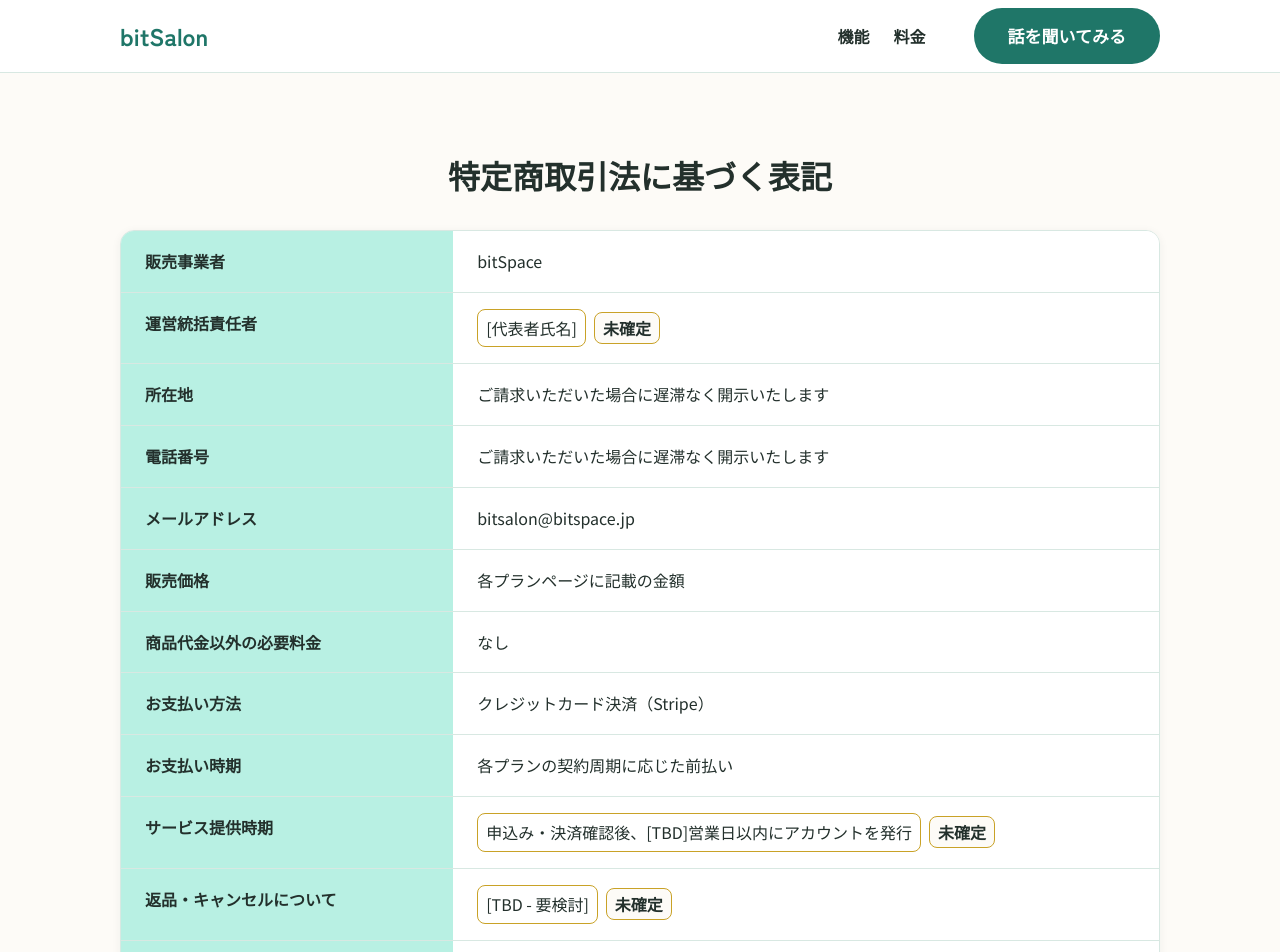
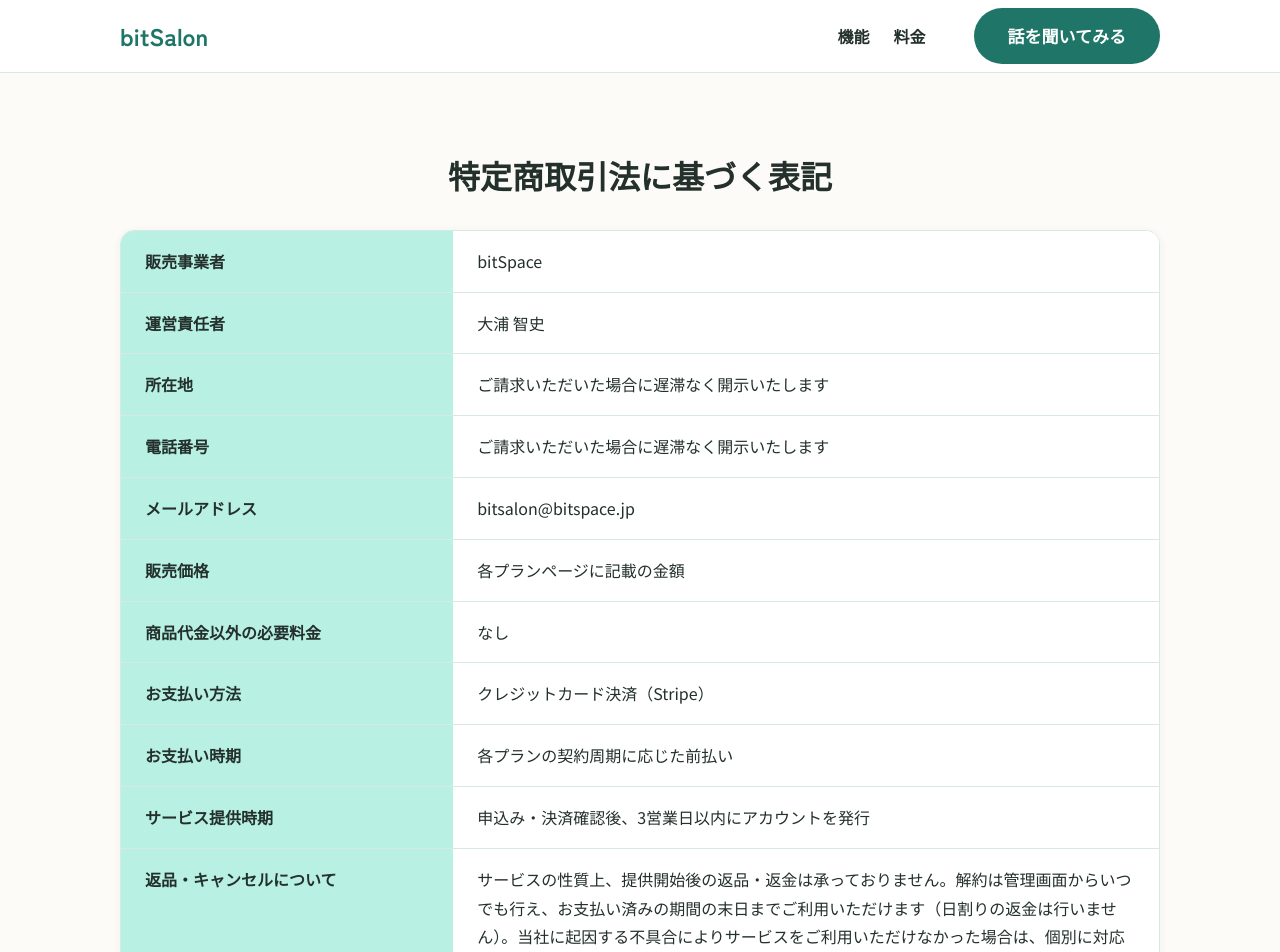
Before and after one commit to ohura-bitspace/bitsalon-lp, a React (Vite) app: page /tokushoho in a window 1280 px wide. Shown: the top 952 px of the page. Built offline with nearby package versions, Linux system fonts and the light colour scheme; no server answers.

Commit message:
特商法表記関連の文言を修正しました。

```diff
--- a/src/pages/TokushohoPage.tsx
+++ b/src/pages/TokushohoPage.tsx
@@ -7,7 +7,7 @@
 
 const rows: Row[] = [
   { label: '販売事業者', value: 'bitSpace' },
-  { label: '運営統括責任者', value: '[代表者氏名]' },
+  { label: '運営責任者', value: '大浦 智史' },
   { label: '所在地', value: 'ご請求いただいた場合に遅滞なく開示いたします' },
   { label: '電話番号', value: 'ご請求いただいた場合に遅滞なく開示いたします' },
   { label: 'メールアドレス', value: 'bitsalon@bitspace.jp' },
@@ -15,8 +15,14 @@
   { label: '商品代金以外の必要料金', value: 'なし' },
   { label: 'お支払い方法', value: 'クレジットカード決済（Stripe）' },
   { label: 'お支払い時期', value: '各プランの契約周期に応じた前払い' },
-  { label: 'サービス提供時期', value: '申込み・決済確認後、[TBD]営業日以内にアカウントを発行' },
-  { label: '返品・キャンセルについて', value: '[TBD - 要検討]' },
+  { label: 'サービス提供時期', value: '申込み・決済確認後、3営業日以内にアカウントを発行' },
+  {
+    label: '返品・キャンセルについて',
+    value:
+      'サービスの性質上、提供開始後の返品・返金は承っておりません。解約は管理画面からいつでも行え、'
+      + 'お支払い済みの期間の末日までご利用いただけます（日割りの返金は行いません）。'
+      + '当社に起因する不具合によりサービスをご利用いただけなかった場合は、個別に対応いたします。',
+  },
   { label: '動作環境', value: 'LINEアプリが利用可能なスマートフォン、または管理画面用のWebブラウザ' },
   { label: '事業者の種別', value: '個人事業主' },
 ];
```
Also changed, not shown: 1 other file (tests, documents, lock files or other folders).
